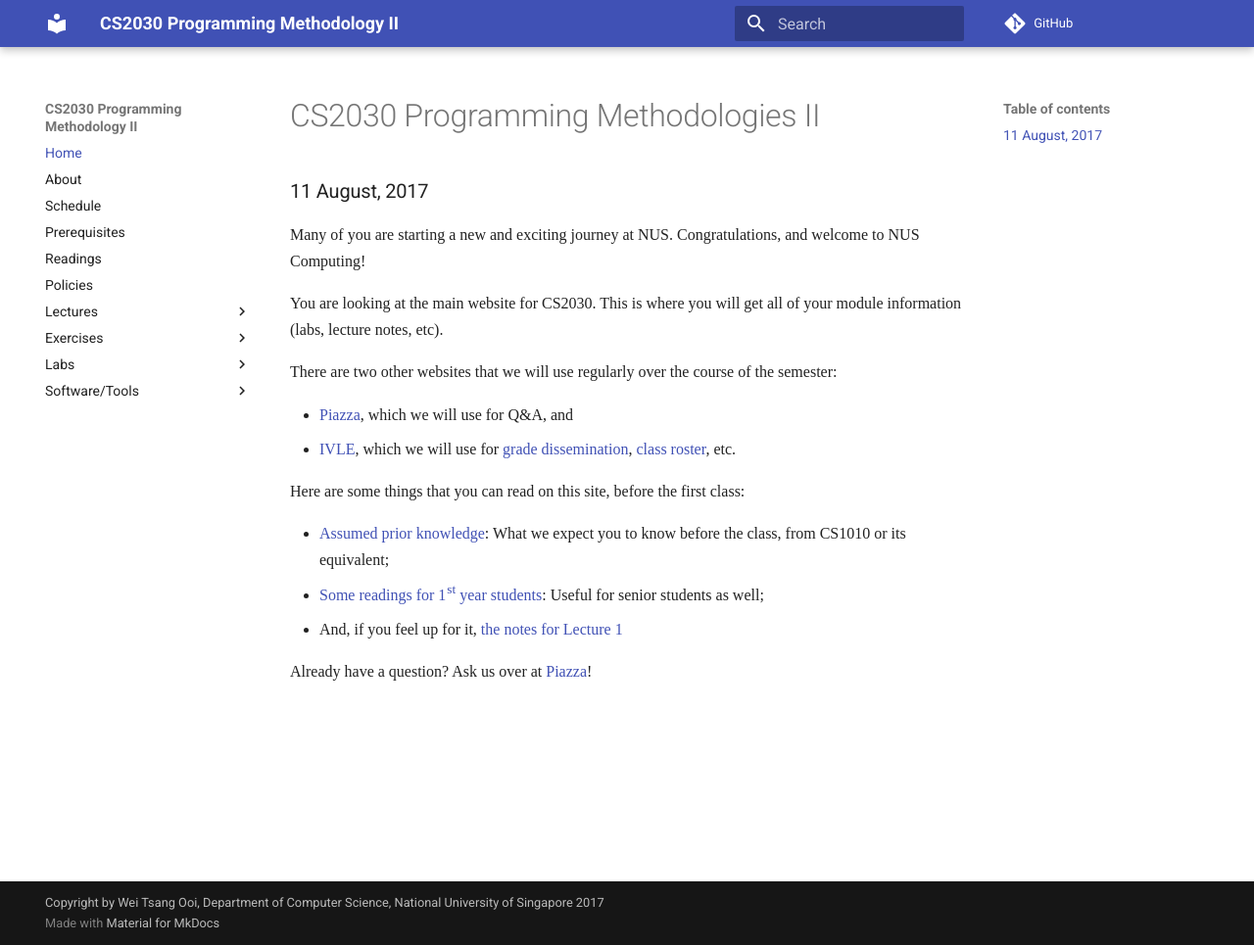
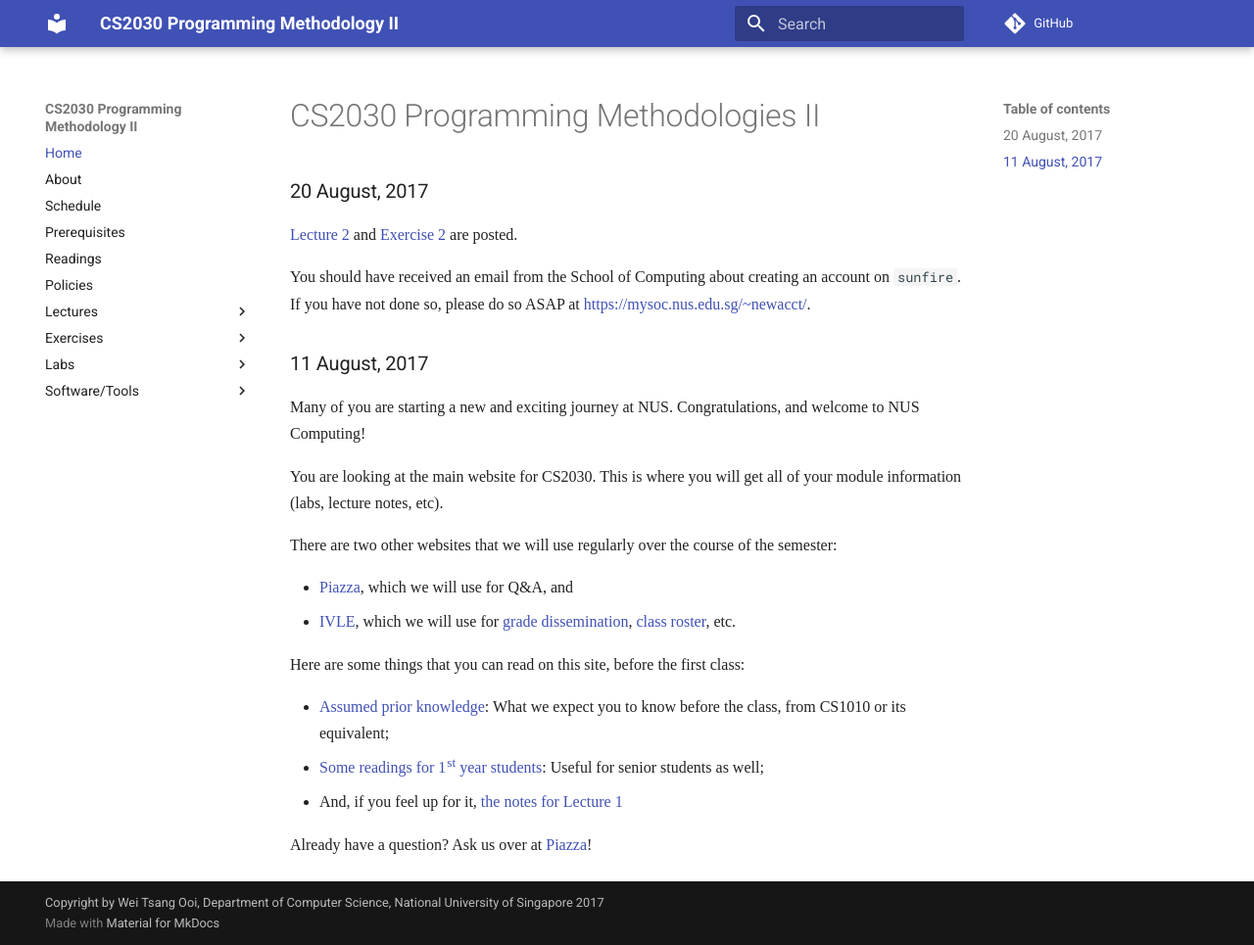
Before and after one commit to nus-cs2030/1718-s2, an MkDocs documentation site: the page built from docs/index.md, in a window 1280 px wide and 965 px high. Shown: the whole window at 98% size. Built offline with MkDocs 1.6.1 and Material for MkDocs 9.7.7, drawn with Linux system fonts in a browser that asks for light colours; some web fonts are replaced; comment, search, counter and statistics services are not loaded; old or Windows-style settings are respelled for this version of MkDocs.

Commit message:
Add announcement

```diff
--- a/docs/index.md
+++ b/docs/index.md
@@ -1,4 +1,10 @@
 # CS2030 Programming Methodologies II
+
+### 20 August, 2017
+
+[Lecture 2](lec2.md) and [Exercise 2](exercise2.md) are posted.
+
+You should have received an email from the School of Computing about creating an account on `sunfire`.  If you have not done so, please do so ASAP at https://mysoc.nus.edu.sg/~newacct/.
 
 ### 11 August, 2017
 
```
